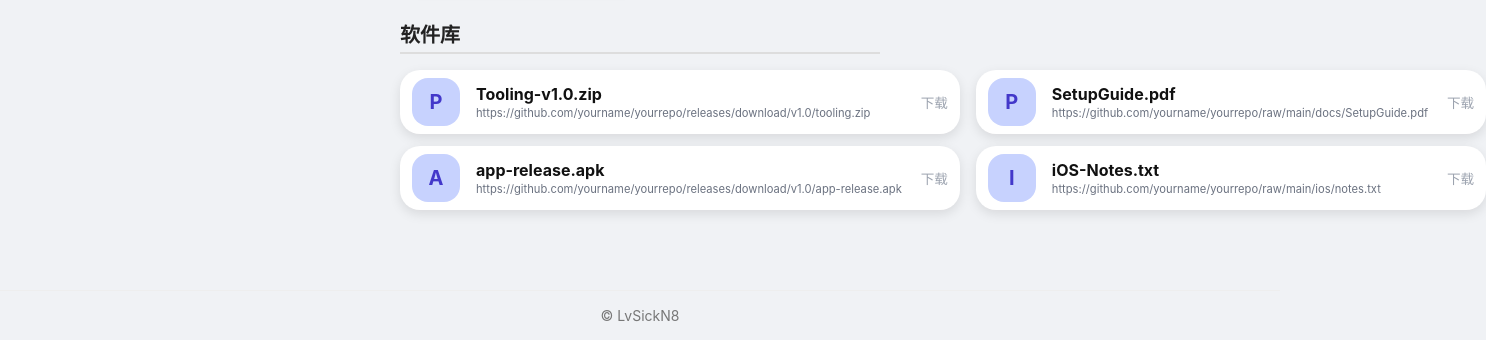
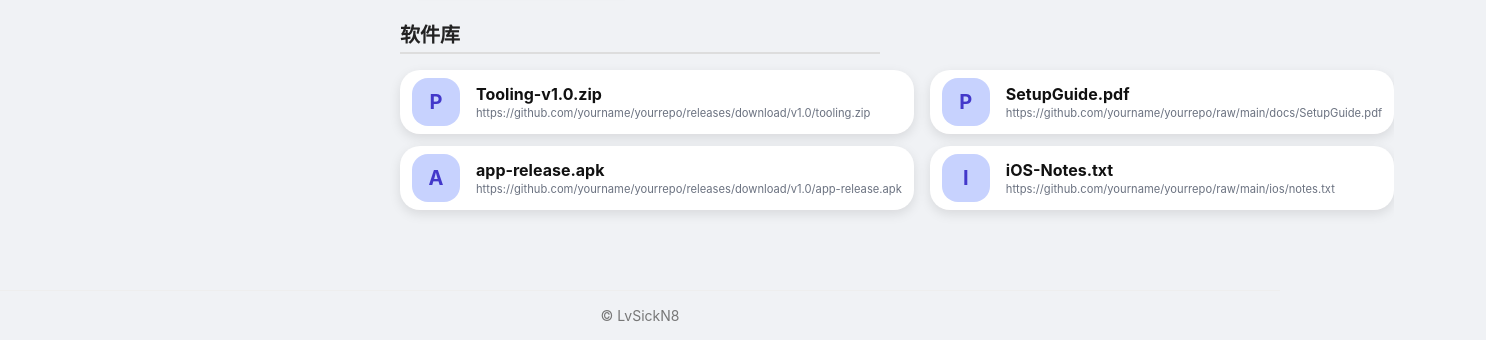
Before and after one commit to LvSickN8/LvSickN8.github.io, a plain HTML site: page index.html in a window 1280 px wide. Shown: the part 848-1188 px from the top of the page, 1486 px wide, since content can reach past the window. Drawn offline with Linux system fonts and the light colour scheme.

Commit message:
Add files via upload

```diff
--- a/index.html
+++ b/index.html
@@ -358,7 +358,7 @@
       avatar.className = "avatar";
       avatar.style.width = "48px";
       avatar.style.height = "48px";
-      avatar.style.backgroundColor = "#c7d2fe"; /* 更蓝一点 */
+      avatar.style.backgroundColor = "#c7d2fe"; /* 蓝色调 */
       avatar.style.color = "#4338ca";
       avatar.textContent = category.charAt(0).toUpperCase();
 
@@ -384,10 +384,7 @@
 
       card.appendChild(info);
 
-      const action = document.createElement("div");
-      action.className = "action";
-      action.textContent = "下载";
-      card.appendChild(action);
+      // 取消下载按钮显示，故无action元素
 
       return card;
     }
```
